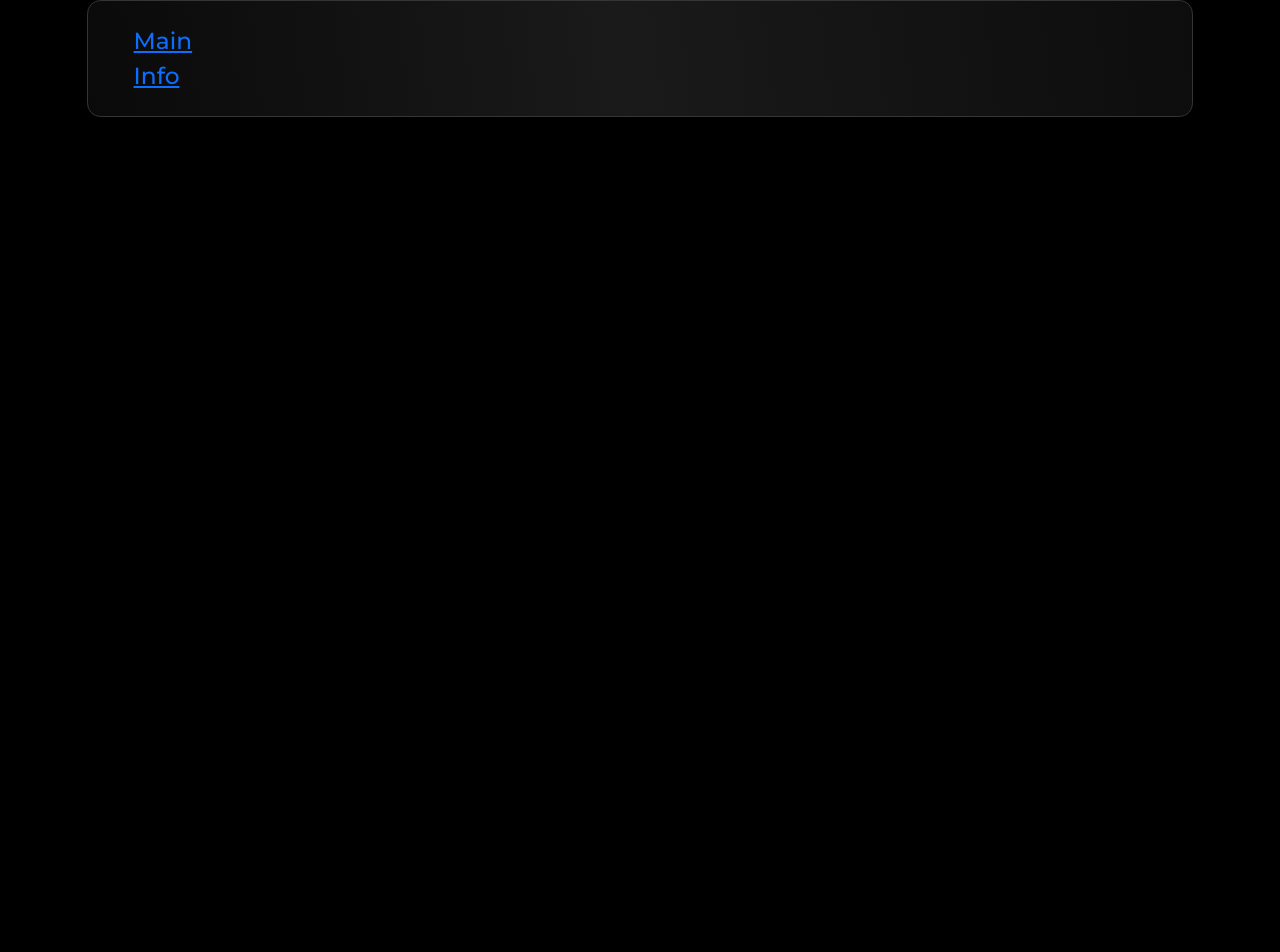
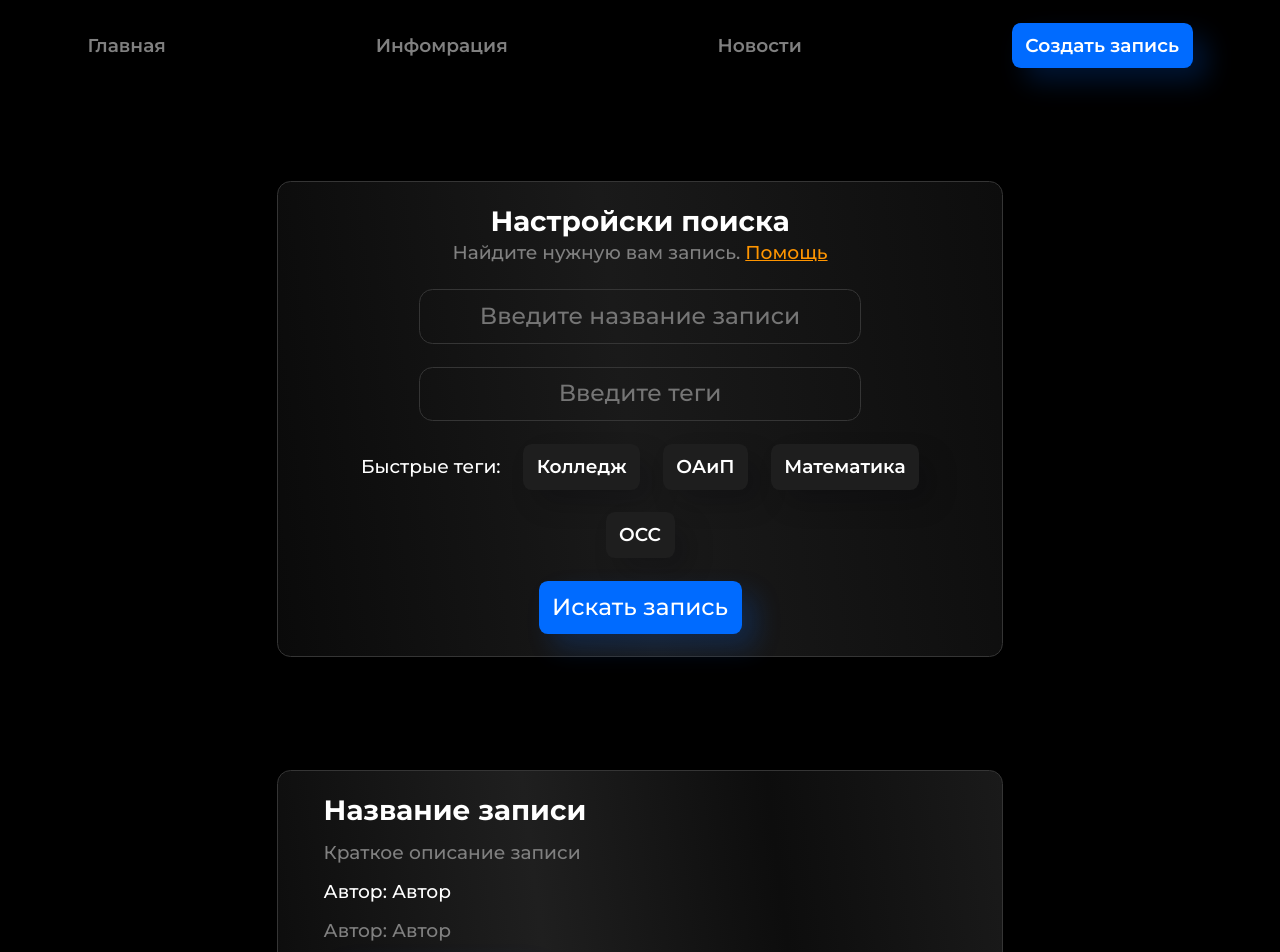
Before and after one commit to Mars-Lucifer/SudyHub-BSTU, a Next.js app: page / in a window 1280 px wide. Shown: the top 952 px of the page. Before the commit the page ends 800 px from the top, so only its background shows below. Built offline with nearby package versions, Linux system fonts and the light colour scheme.

Commit message:
update add page 'main'

```diff
--- a/app/globals.css
+++ b/app/globals.css
@@ -5,6 +5,7 @@
     --blue: #006BFF;
     --blue-20: rgba(0,107,255,0.2);
     --gray: #1E1E1E;
+    --gray-20: rgba(0,0,12,0.2);
     --gray-gradient-1: linear-gradient(83deg, #0A0A0A 0%, #1A1A1A 48.33%, #0D0D0D 100%);
     --gray-gradient-2: linear-gradient(83deg, #0D0D0D 0%, #1F1F1F 36.35%, #0D0D0D 68.75%, #1A1A1A 100%);
     --gray-stoke: #353535;
@@ -68,7 +69,7 @@ p {
 
 .link-mini {
     text-decoration: none;
-    font-size: 0.6rem;
+    font-size: 0.8rem;
     font-weight: 600; /* SemiBold */
     transition-duration: 175ms;
 }
@@ -78,6 +79,8 @@ p {
 
 .button {
     color: white;
+    border: none;
+    outline: none;
     border-radius: calc(var(--index) * 0.43);
     padding: calc(var(--index) * 0.43) calc(var(--index) * 0.65);
 }
@@ -90,6 +93,11 @@ p {
 .but-green {
     background-color: var(--green);
     box-shadow: calc(var(--index) * 0.65) calc(var(--index) * 0.65) calc(var(--index) * 1.3) var(--green-20);
+}
+
+.but-gray {
+    background-color: var(--gray);
+    box-shadow: calc(var(--index) * 0.65) calc(var(--index) * 0.65) calc(var(--index) * 1.3) var(--gray-20);
 }
 
 
@@ -110,6 +118,7 @@ body {
 
 .height-200 {height: calc(var(--index) * 22);}
 .height-full {height: 100%;}
+.width-fit {width: fit-content;}
 
 .back-1 {background: var(--gray-gradient-1);}
 .back-2 {background: var(--gray-gradient-2);}
@@ -135,6 +144,7 @@ body {
 .flex-a-start {align-items: start;}
 .flex-j-between {justify-content: space-between;}
 .flex-j-center {justify-content: center;}
+.flex-wrap {flex-wrap: wrap;}
 
 
 
@@ -159,3 +169,14 @@ body {
 .img {
     width: 100%;
 }
+
+.input {
+    color: white;
+    text-align: center;
+    width: 70%;
+    padding: calc(var(--index) * 0.43);
+    background: none;
+    border: 0.5px var(--gray-stoke) solid;
+    outline: none;
+    border-radius: calc(var(--index) * 0.65);
+}
--- a/app/page.js
+++ b/app/page.js
@@ -1,16 +1,111 @@
+'use client'
+
 import Link from "next/link"
+import Header from "./header"
+import Footer from "./footer"
+import React, { useEffect } from 'react';
+
+function ClickButton(event) {
+  const button = event.target;
+  const inputField = document.getElementById('input-tags');
+
+  if (button.classList.contains('but-gray')) {
+    if (inputField.value.length > 0) {
+      inputField.value += ', ' + button.value;
+    }
+    else {
+      inputField.value = button.value;
+    }
+    button.classList.remove('but-gray');
+    button.classList.add('but-green');
+  }
+  else {
+    if (inputField.value.includes(', ' + button.value)) {
+      inputField.value = inputField.value.replace(', ' + button.value, '');
+    }
+    if (inputField.value.includes(button.value + ', ')) {
+      inputField.value = inputField.value.replace(button.value + ', ', '');
+    }
+    else {
+      inputField.value = inputField.value.replace(button.value, '');
+    }
+    button.classList.remove('but-green');
+    button.classList.add('but-gray');
+  }
+}
 
 export default function Home() {
+  useEffect(() => {
+    const buttons = document.getElementsByClassName('fast-tag');
+    Array.from(buttons).forEach(button => {
+      button.addEventListener('click', ClickButton);
+    });
+  }, []);
+
   return (
-    <section className="container">
-      <div className="row">
-        <div className="col-12 flex-center">
-          <div className="block back-1 flex-center">
-            <Link href="/">Main</Link>
-            <Link href="/info">Info</Link>
+    <div>
+      <Header></Header>
+
+      <section className="container margin-50">
+        <div className="row">
+          <div className="col-xs-none col-md-2"></div>
+          <div className="col-12 col-md-8">
+            <div className="block back-1 flex-a-center gap-10">
+              <div className="flex flex-a-center flex-column">
+                <h3 className="margin-0">Настройски поиска</h3>
+                <p className="gray margin-0">Найдите нужную вам запись. <Link href="/search-info" className="yellow">Помощь</Link></p>
+              </div>
+              <input className="gray input" placeholder="Введите название записи"/>
+              <input className="gray input" placeholder="Введите теги" id="input-tags"/>
+              <div className="flex flex-a-center flex-j-center flex-grid gap-10 flex-wrap">
+                <p className="margin-0">Быстрые теги:</p>
+                <button className="button but-gray link-mini fast-tag" value="Колледж">Колледж</button>
+                <button className="button but-gray link-mini fast-tag" value="ОАиП">ОАиП</button>
+                <button className="button but-gray link-mini fast-tag" value="Математика">Математика</button>
+                <button className="button but-gray link-mini fast-tag" value="ОСС">ОСС</button>
+              </div>
+              <input className="button but-blue" type="submit" value="Искать запись"/>
+            </div>
           </div>
+          <div className="col-xs-none col-md-2"></div>
         </div>
-      </div>
-    </section>
+      </section>
+
+      <section className="container margin-50">
+        <div className="row">
+        <div className="col-xs-none col-md-2"></div>
+          <div className="col-12 col-md-8">
+            <div className="flex flex-column gap-10">
+              <div className="block back-2 gap-5">
+                <h3 className="margin-0">Название записи</h3>
+                <p className="gray margin-0">Краткое описание записи</p>
+                <p className="white margin-0">Автор: Автор</p>
+                <p className="gray margin-0">Автор: Автор</p>
+                <Link href="" className="button but-blue link margin-0 width-fit">Перейти к записи</Link>
+              </div>
+
+              <div className="block back-2 gap-5">
+                <h3 className="margin-0">Название записи</h3>
+                <p className="gray margin-0">Краткое описание записи</p>
+                <p className="white margin-0">Автор: Автор</p>
+                <p className="gray margin-0">Автор: Автор</p>
+                <Link href="" className="button but-blue link margin-0 width-fit">Перейти к записи</Link>
+              </div>
+
+              <div className="block back-2 gap-5">
+                <h3 className="margin-0">Название записи</h3>
+                <p className="gray margin-0">Краткое описание записи</p>
+                <p className="white margin-0">Автор: Автор</p>
+                <p className="gray margin-0">Автор: Автор</p>
+                <Link href="" className="button but-blue link margin-0 width-fit">Перейти к записи</Link>
+              </div>
+            </div>
+          </div>
+          <div className="col-xs-none col-md-2"></div>
+        </div>
+      </section>
+
+      <Footer></Footer>
+    </div>
   )
 }
```
